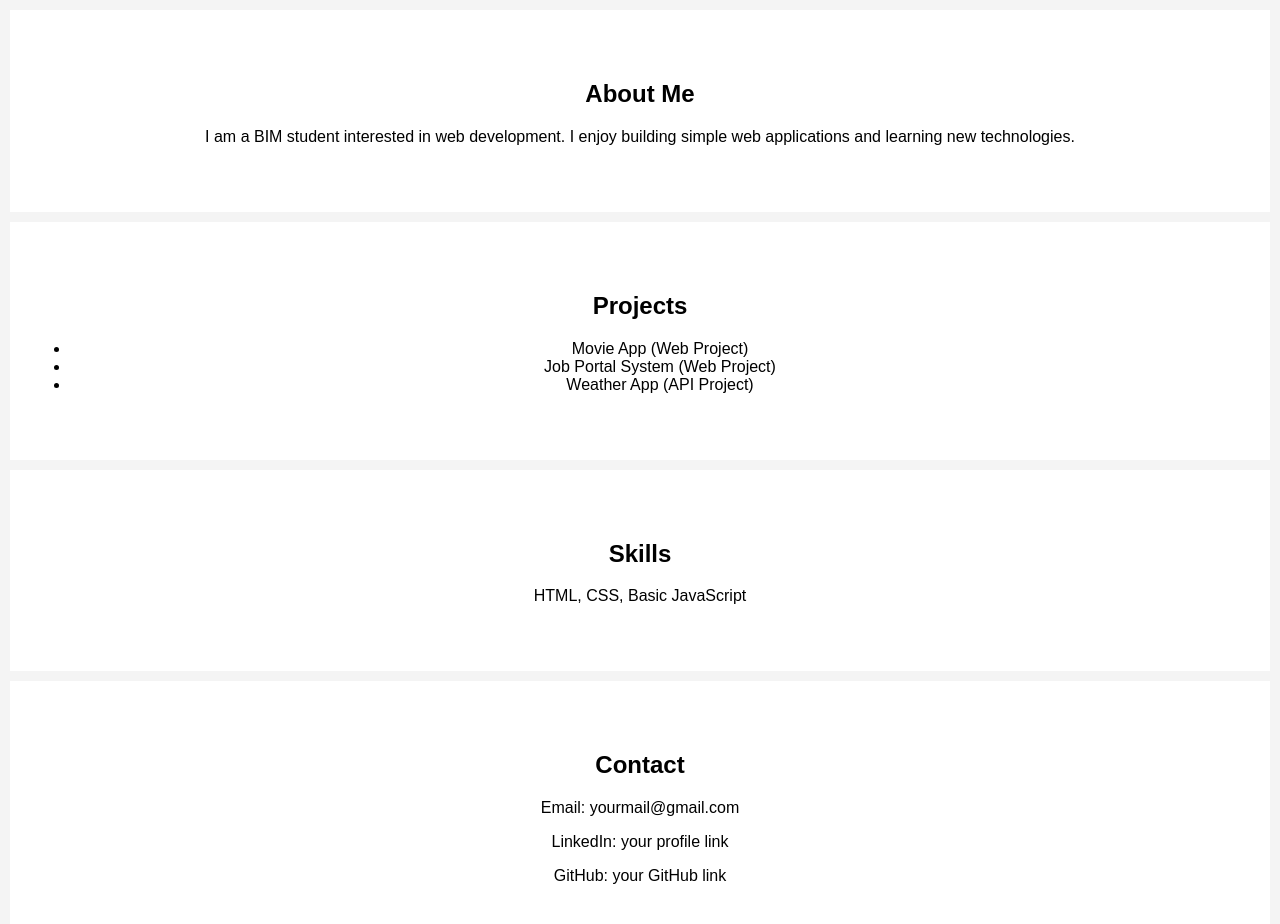
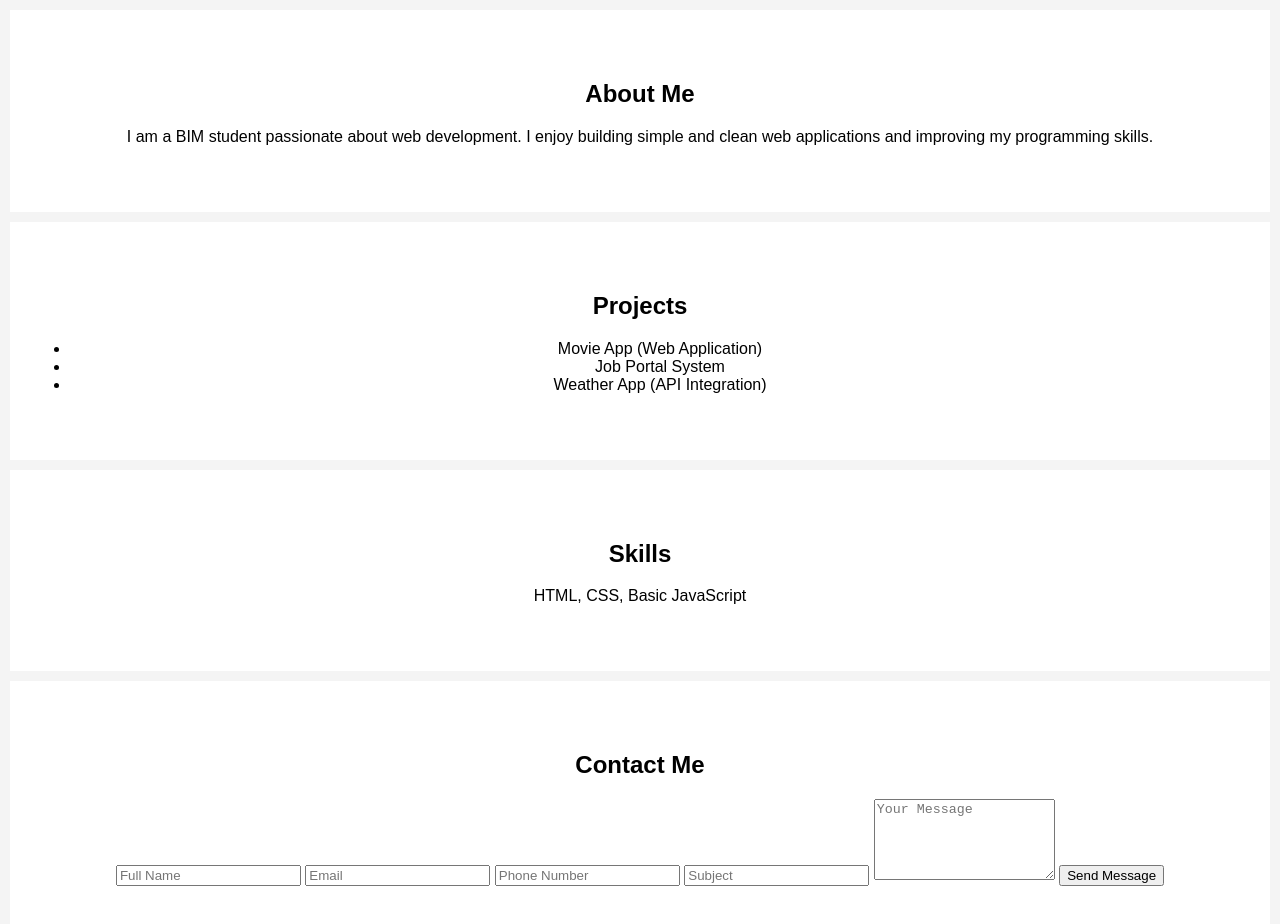
Before and after one commit to aayushachann/aayushaprofile.github.io, a plain HTML site: page index.html in a window 1280 px wide. Shown: the part 800-1724 px from the top of the page. Drawn offline with Linux system fonts and the light colour scheme.

Commit message:
Update index.html

```diff
--- a/index.html
+++ b/index.html
@@ -1,17 +1,20 @@
 <!DOCTYPE html>
 <html lang="en">
 <head>
-  <meta charset="UTF-8" />
-  <meta name="viewport" content="width=device-width, initial-scale=1.0"/>
+  <meta charset="UTF-8">
+  <meta name="viewport" content="width=device-width, initial-scale=1.0">
   <title>My Portfolio</title>
   <link rel="stylesheet" href="style.css">
 </head>
 <body>
 
-  <!-- HERO -->
+  <!-- HERO SECTION -->
   <section class="hero">
+    <img src="me.jpg" alt="My Photo" class="profile-pic">
+
     <h1>Hi, I'm Your Name</h1>
     <p>Web Developer | BIM Student</p>
+
     <a href="#contact" class="btn">Hire Me</a>
   </section>
 
@@ -19,7 +22,7 @@
   <section class="section">
     <h2>About Me</h2>
     <p>
-      I am a BIM student interested in web development. I enjoy building simple web applications and learning new technologies.
+      I am a BIM student passionate about web development. I enjoy building simple and clean web applications and improving my programming skills.
     </p>
   </section>
 
@@ -27,9 +30,9 @@
   <section class="section">
     <h2>Projects</h2>
     <ul>
-      <li>Movie App (Web Project)</li>
-      <li>Job Portal System (Web Project)</li>
-      <li>Weather App (API Project)</li>
+      <li>Movie App (Web Application)</li>
+      <li>Job Portal System</li>
+      <li>Weather App (API Integration)</li>
     </ul>
   </section>
 
@@ -39,12 +42,19 @@
     <p>HTML, CSS, Basic JavaScript</p>
   </section>
 
-  <!-- CONTACT -->
-  <section class="section" id="contact">
-    <h2>Contact</h2>
-    <p>Email: yourmail@gmail.com</p>
-    <p>LinkedIn: your profile link</p>
-    <p>GitHub: your GitHub link</p>
+  <!-- CONTACT FORM -->
+  <section id="contact" class="section">
+    <h2>Contact Me</h2>
+
+    <form>
+      <input type="text" placeholder="Full Name" required>
+      <input type="email" placeholder="Email" required>
+      <input type="tel" placeholder="Phone Number">
+      <input type="text" placeholder="Subject">
+      <textarea placeholder="Your Message" rows="5"></textarea>
+
+      <button type="submit">Send Message</button>
+    </form>
   </section>
 
 </body>
```
